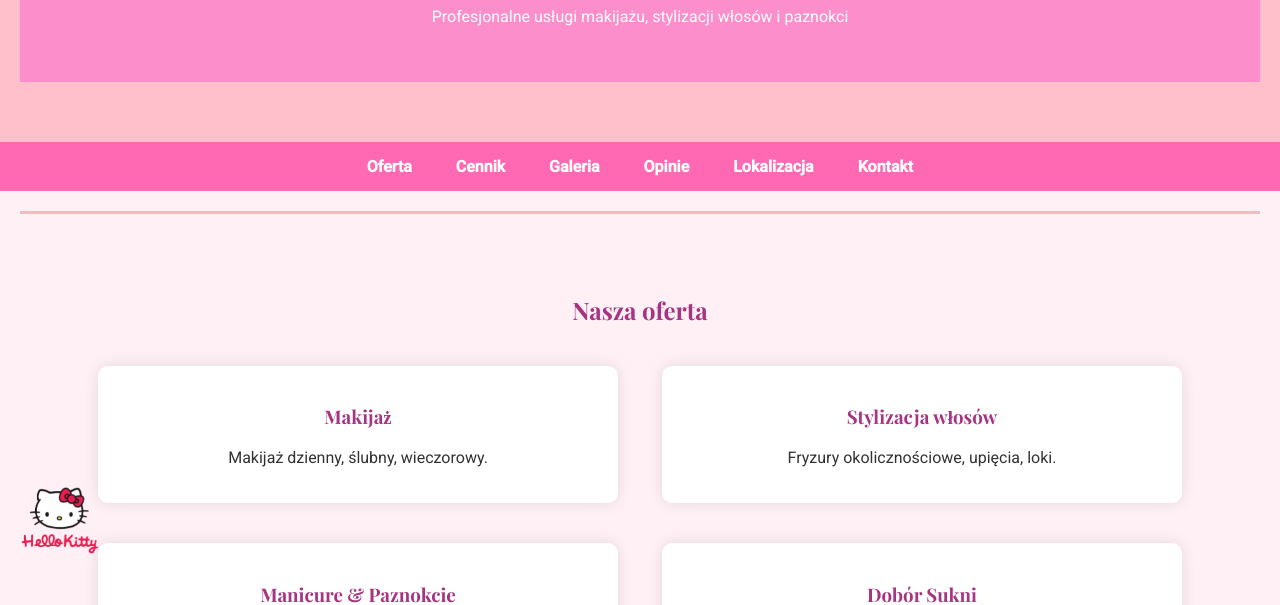
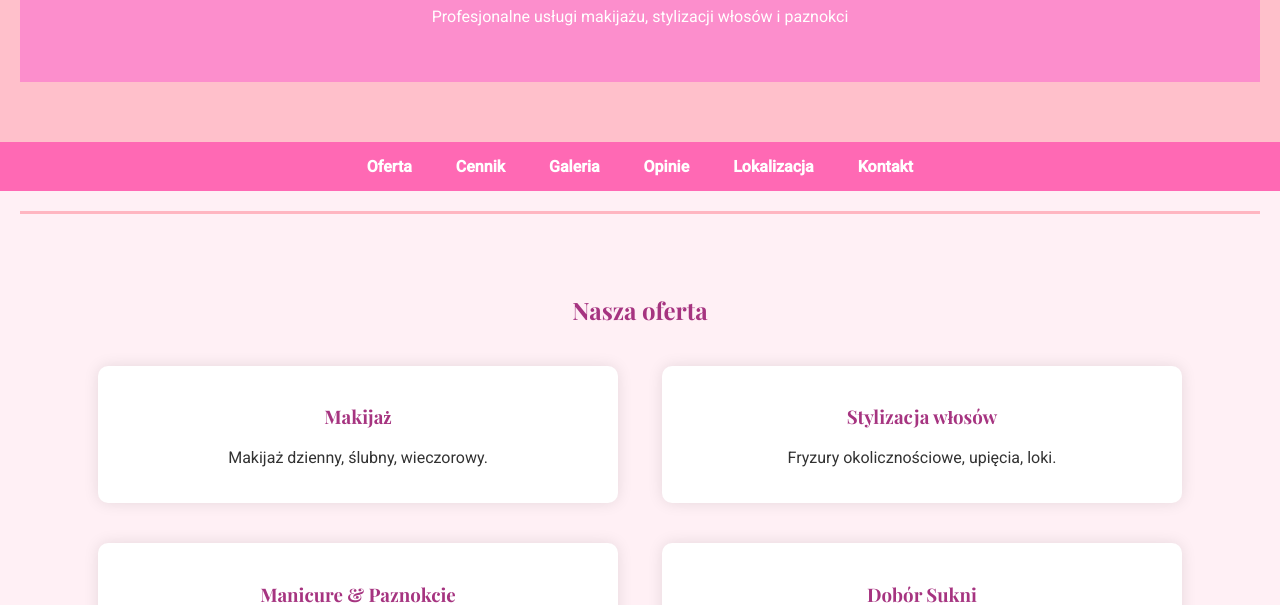
Before and after one commit to Yukisiia/GlamLab, a plain HTML site: page index.html in a window 1280 px wide. Shown: the part 195-800 px from the top of the page. Drawn offline with nearby package versions, Linux system fonts and the light colour scheme.

Commit message:
Update index.html

```diff
--- a/index.html
+++ b/index.html
@@ -9,9 +9,6 @@
   <link rel="stylesheet" href="style.css">
 </head>
 <body>
-    <div class="left-bottom-image">
-        <img src="hello kitty.png" alt="Opis obrazka">
-      </div>
 
   <!-- Pasek postępu scrolla -->
   <div id="progressBar"></div>
```
